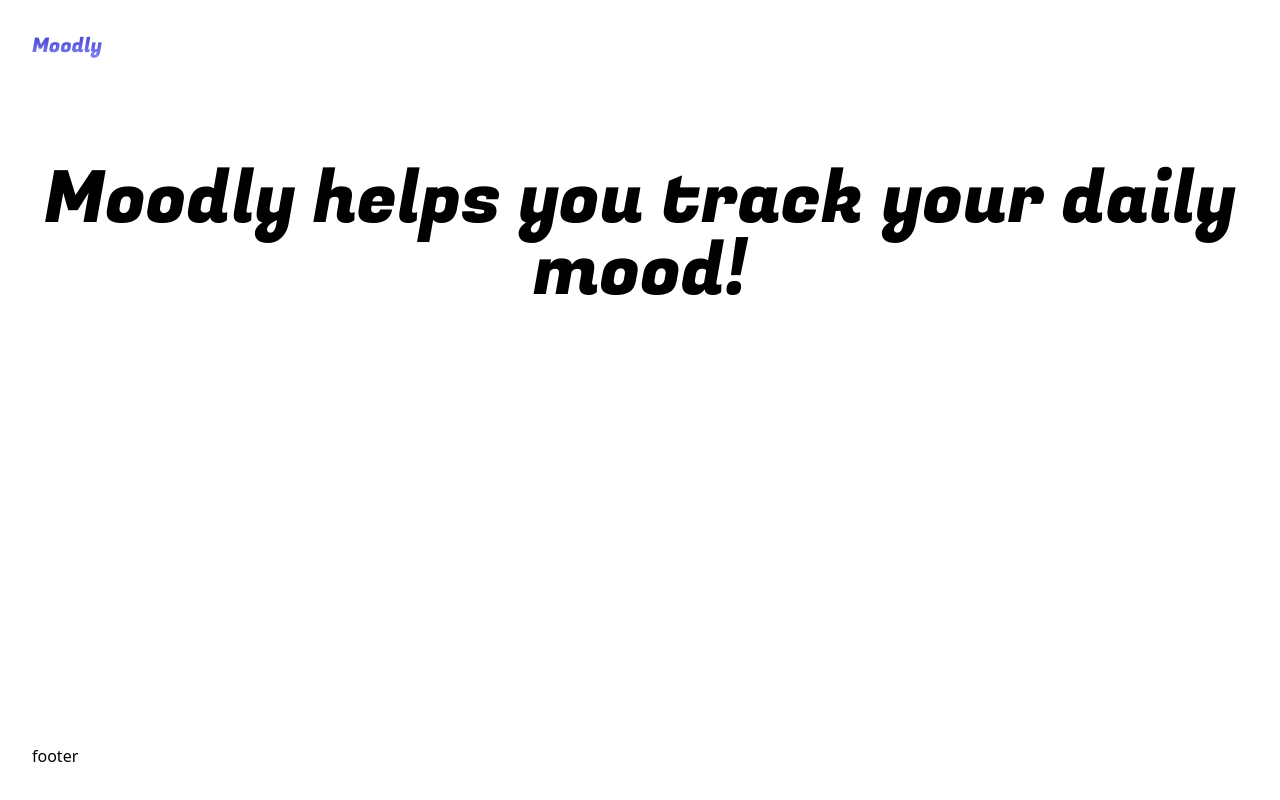
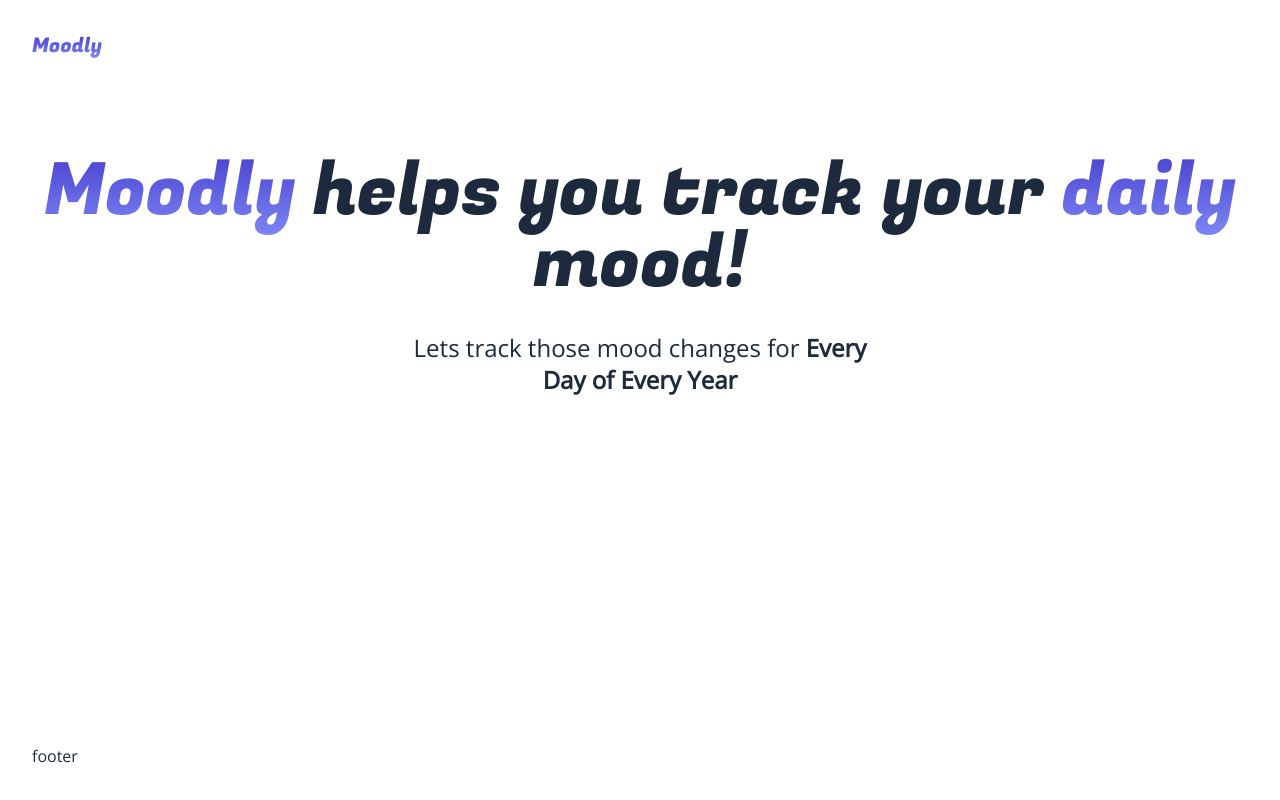
Before and after one commit to Ali-013/food-delivery, a Next.js app: page / in a window 1280 px wide. Built offline with nearby package versions, Linux system fonts and the light colour scheme.

Commit message:
some customization

```diff
--- a/app/layout.tsx
+++ b/app/layout.tsx
@@ -1,4 +1,4 @@
-import { fugaz } from "@/utils/appFonts";
+import { fugaz, openSans } from "@/utils/appFonts";
 import type { Metadata } from "next";
 import { Geist, Geist_Mono } from "next/font/google";
 import "./globals.css";
@@ -38,7 +38,7 @@ export default function RootLayout({
   return (
     <html lang='en'>
       <body
-        className={`w-full w-max-[1000px] mx-auto text-sm sm:text-base min-h-screen flex flex-col ${geistSans.variable} ${geistMono.variable} antialiased`}
+        className={`w-full w-max-[1000px] mx-auto text-sm sm:text-base min-h-screen flex flex-col text-slate-800 ${openSans.className}`}
       >
         {header}
         {children}
--- a/components/Hero.tsx
+++ b/components/Hero.tsx
@@ -2,13 +2,18 @@ import { fugaz } from "@/utils/appFonts";
 
 export default function Hero() {
   return (
-    <div className='py-10 sm:py-14 md-py-20'>
+    <div className='py-4 sm:py-12 md-py-20 flex flex-col gap-4 sm:gap-8 items-center  '>
       <h1
-        className={`text-5xl sm:text-6xl md:text-7xl text-center ${fugaz.className}`}
+        className={`w-full sm:max-w-[700px] md:max-w-[1200px] text-5xl sm:text-6xl md:text-7xl text-center ${fugaz.className}`}
       >
-        <span>Moodly</span> helps you track your <span>daily </span>
+        <span className='textGradient'>Moodly</span> helps you track your{" "}
+        <span className='textGradient'>daily </span>
         <span>mood!</span>
       </h1>
+      <p className='text-lg sm:text-xl md:text-2xl text-center w-full mx-auto sm:max-w-[500px] '>
+        Lets track those mood changes for{" "}
+        <span className='font-semibold '>Every Day of Every Year</span>
+      </p>
     </div>
   );
 }
--- a/utils/appFonts.ts
+++ b/utils/appFonts.ts
@@ -1,7 +1,13 @@
-import { Fugaz_One } from "next/font/google";
+import { Fugaz_One, Open_Sans } from "next/font/google";
 
 export const fugaz = Fugaz_One({
   variable: "--font-fugaz",
   subsets: ["latin"],
   weight: "400",
 });
+
+export const openSans = Open_Sans({
+  variable: "--font-open-sans",
+  subsets: ["latin"],
+  weight: "400",
+});
```
